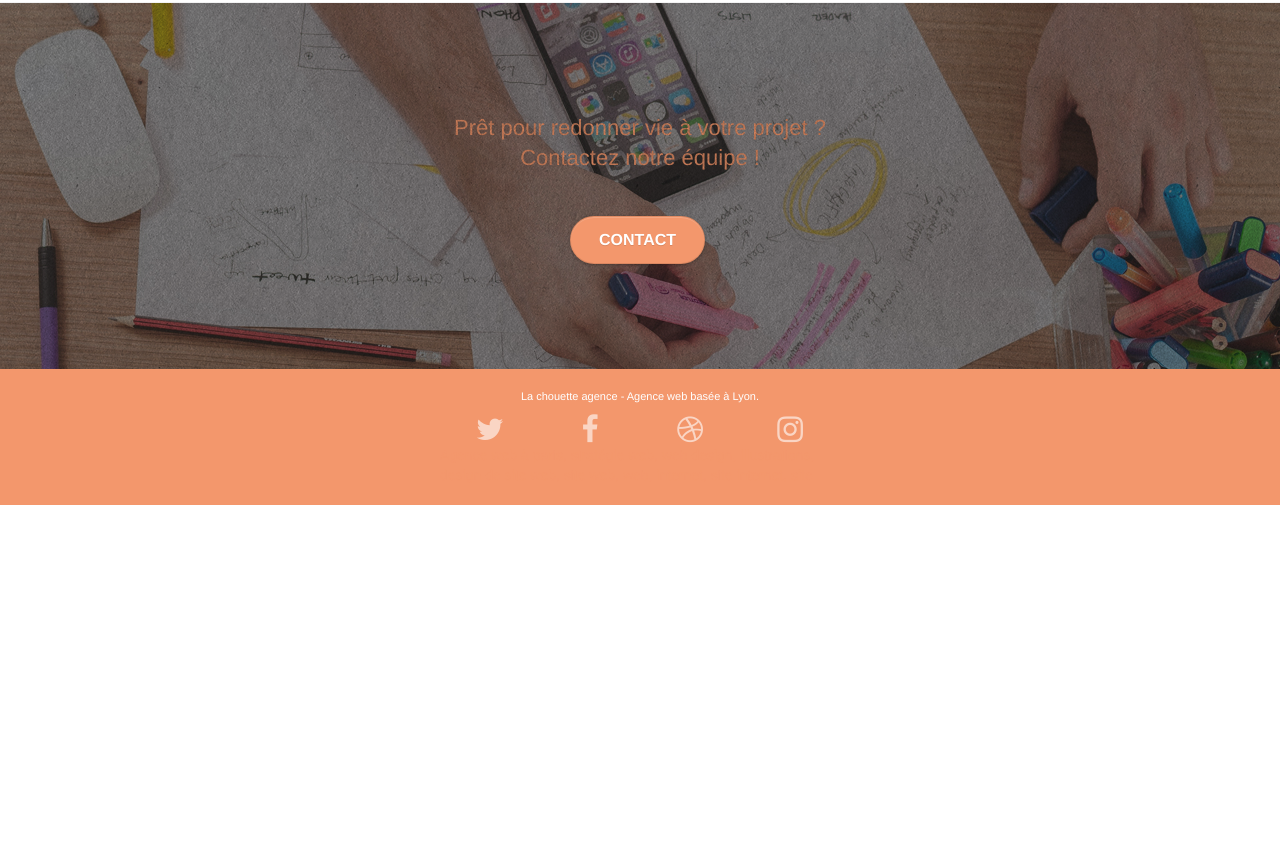
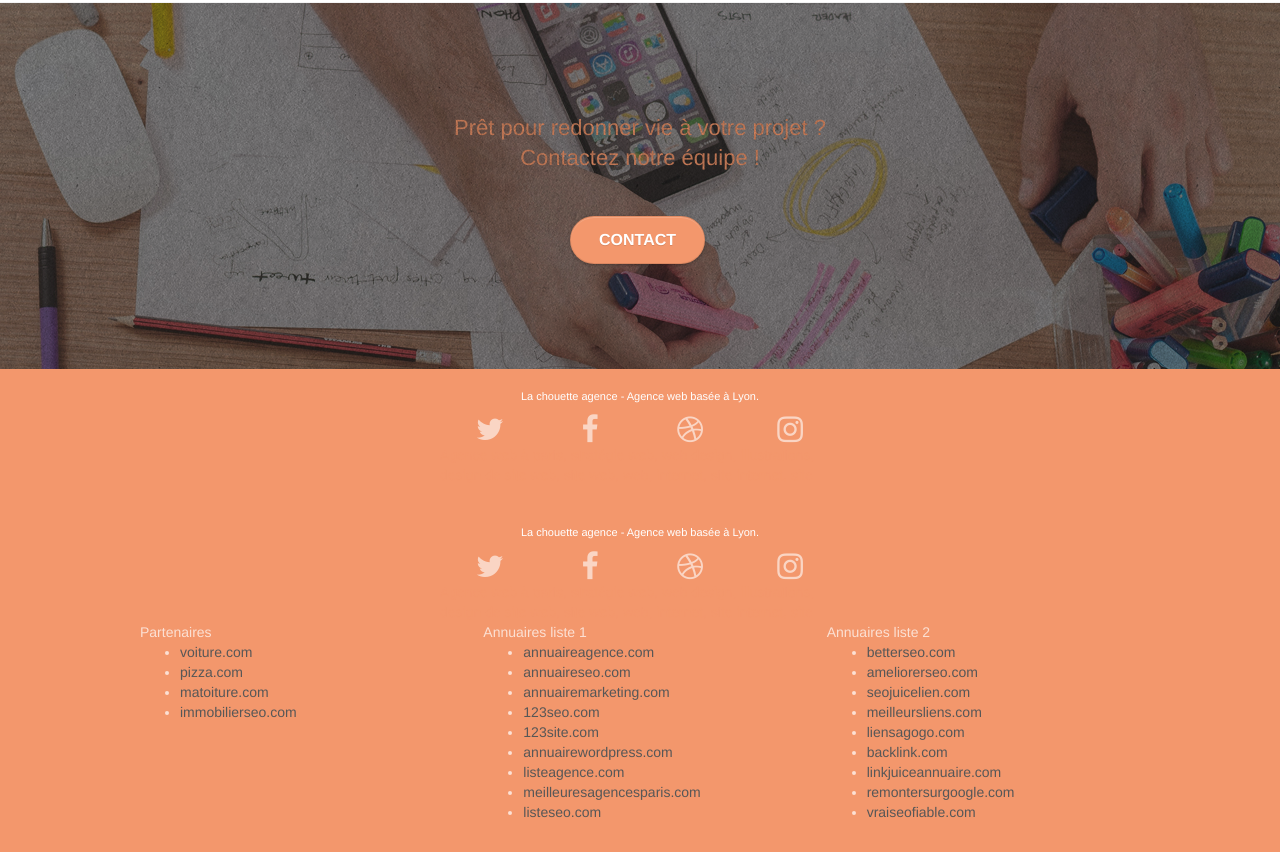
Before and after one commit to gregorymathis/P4_05082021, a plain HTML site: page index.html in a window 1280 px wide. Shown: the part 2950-3802 px from the top of the page. Before the commit the page ends 3455 px from the top, so only its background shows below. Drawn offline with Linux system fonts and the light colour scheme.

Commit message:
commit avant amelioration

```diff
--- a/index.html
+++ b/index.html
@@ -265,6 +265,80 @@
 	</div>
 </div>
 <!-- Footer - bloc-8 END -->
+<div class="bloc bgc-atomic-tangerine d-bloc" id="bloc-8">
+	<div class="container bloc-sm">
+		<div class="row">
+			<div class="col-sm-12">
+				<p class="text-center white">
+					La chouette agence - Agence web basée à Lyon.<br>
+				</p>
+				<div class="row row-no-gutters social">
+					<div class="col-sm-3">
+						<div class="text-center">
+							<a class="social" href="index.html"><span class="fa fa-twitter icon-md"></span></a>
+						</div>
+					</div>
+					<div class="col-sm-3">
+						<div class="text-center">
+							<a class="social" href="index.html"><span class="fa fa-facebook icon-md"></span></a>
+						</div>
+					</div>
+					<div class="col-sm-3">
+						<div class="text-center">
+							<a class="social" href="index.html"><span class="fa fa-dribbble icon-md"></span></a>
+						</div>
+					</div>
+					<div class="col-sm-3">
+						<div class="text-center">
+							<a class="social" href="index.html"><span class="fa fa-instagram icon-md"></span></a>
+						</div>
+					</div>
+					<div class="keywords" style="color:#F3976C;">Agence web à paris, stratégie web, web design, illustrations, design de site web, site web, web, internet, site internet, site</div>
+				</div>
+				<div class="row">
+					<div class="col-sm-4">
+						Partenaires
+							<ul>
+								<li><a href="voiture.com">voiture.com</a></li>
+								<li><a href="pizza.com">pizza.com</a></li>
+								<li><a href="matoiture.com">matoiture.com</a></li>
+								<li><a href="immobilierseo.com">immobilierseo.com</a></li>
+							</ul>
+					</div>
+					<div class="col-sm-4">
+						Annuaires liste 1
+						<ul>
+							<li><a href="annuaireagence.com">annuaireagence.com</a></li>
+							<li><a href="annuaireseo.com">annuaireseo.com</a></li>
+							<li><a href="annuairemarketing.com">annuairemarketing.com</a></li>
+							<li><a href="123seoture.com">123seo.com</a></li>
+							<li><a href="123site.com">123site.com</a></li>
+							<li><a href="annuairewordpress.com">annuairewordpress.com</a></li>
+							<li><a href="listeagence.com">listeagence.com</a></li>
+							<li><a href="meilleuresagencesparis.com">meilleuresagencesparis.com</a></li>
+							<li><a href="listeseo.com">listeseo.com</a></li>
+						</ul>
+					</div>
+					<div class="col-sm-4">
+						Annuaires liste 2
+						<ul>
+							<li><a href="betterseo.com">betterseo.com</a></li>
+							<li><a href="ameliorerseo.com">ameliorerseo.com</a></li>
+							<li><a href="seojuicelien.com">seojuicelien.com</a></li>
+							<li><a href="meilleursliens.com">meilleursliens.com</a></li>
+							<li><a href="liensagogo.com">liensagogo.com</a></li>
+							<li><a href="backlink.com">backlink.com</a></li>
+							<li><a href="linkjuiceannuaire.com">linkjuiceannuaire.com</a></li>
+							<li><a href="remontersurgoogle.com">remontersurgoogle.com</a></li>
+							<li><a href="vraiseofiable.com">vraiseofiable.com</a></li>
+						</ul>
+					</div>
+				</div>
+			</div>
+		</div>
+	</div>
+</div>
+<!-- Footer - bloc-8 END -->
 
 </div>
 <!-- Principal conteneur END -->
```
Also changed, not shown: Rapport danalyse/dareboost avant amelioration.jpg (added), Rapport danalyse/ubtrends avant amelioration.jpg (added), Rapport danalyse/ubtrends desktop avant.jpg (added), Rapport danalyse/ubtrends mobile avant.jpg (added), Rapport danalyse/uptrends page 2 avant.jpg (added), Rapport danalyse/wave index avant.jpg (added), Rapport danalyse/wave page 2 avant.jpg (added).
